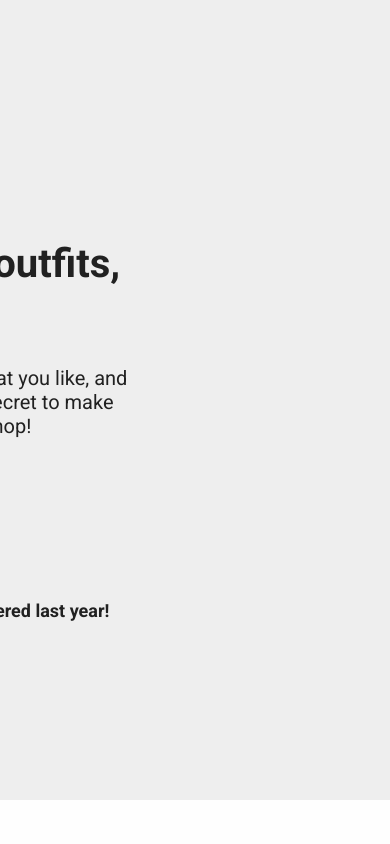
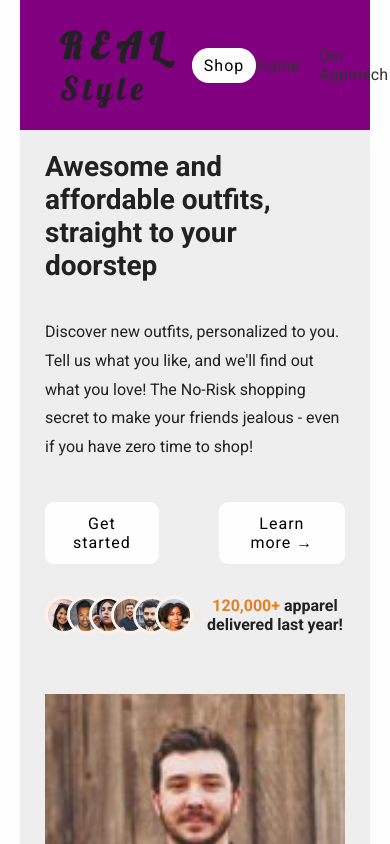
Before and after one commit to AndrewKohn/apk-ecommerce-site, a React (Create React App) app: page / in a window 390 px wide. Shown: the top 844 px of the page. Built offline with nearby package versions, Linux system fonts and the light colour scheme.

Commit message:
Added media queries

```diff
--- a/src/components/MainHeader/MainHeader.module.css
+++ b/src/components/MainHeader/MainHeader.module.css
@@ -1,9 +1,13 @@
 .hero-container {
   position: relative;
-  height: 80rem;
   width: 100%;
+  padding: 15rem 0;
   z-index: 10;
   background-color: #eee;
+  display: flex;
+  justify-content: center;
+  align-items: center;
+  gap: 20rem;
 }
 
 /* .main-header::before {
@@ -21,18 +25,18 @@
 } */
 
 .hero-text-container {
-  margin-top: 24rem;
-  margin-left: 24rem;
   width: 60rem;
 }
 
 .primary-heading {
   font-size: 4rem;
   font-weight: 700;
+  margin-bottom: 3.6rem;
 }
 .hero-text {
-  margin-top: 3.2rem;
+  margin-top: 2.4rem;
   font-size: 2rem;
+  line-height: 1.8;
 }
 
 .hero-btn-container {
@@ -47,6 +51,10 @@
   align-items: center;
   gap: 3.2rem;
   margin-top: 6rem;
+}
+
+.delivered-customers {
+  display: flex;
 }
 
 .delivered-customers img {
@@ -70,3 +78,71 @@
   color: #e67e22;
   font-weight: 700;
 }
+
+.example {
+  width: 30rem;
+  height: 30rem;
+}
+
+@media (max-width: 1250px) {
+  .hero-container {
+    width: 100rem;
+    gap: 2rem;
+  }
+}
+
+@media (max-width: 1000px) {
+  .hero-container {
+    width: 80rem;
+    flex-direction: column;
+    gap: 6rem;
+  }
+}
+
+@media (max-width: 800px) {
+  .hero-container {
+    width: 60rem;
+  }
+
+  .hero-text-container {
+    width: 45rem;
+  }
+
+  .primary-heading {
+    font-size: 2.8rem;
+  }
+
+  .hero-text {
+    font-size: 1.6rem;
+  }
+
+  .delivered-container {
+    gap: 2.4rem;
+    margin-top: 3.2rem;
+  }
+
+  .delivered-customers img {
+    width: 3.2rem;
+    height: 3.2rem;
+  }
+
+  .delivered-text {
+    font-size: 1.6rem;
+    text-align: center;
+  }
+}
+
+@media (max-width: 600px) {
+  .hero-container {
+    width: 35rem;
+  }
+
+  .hero-text-container {
+    width: 30rem;
+  }
+
+  .delivered-container {
+    gap: 1.2rem;
+    margin-top: 3.2rem;
+  }
+}
--- a/src/components/MainHeader/Navigation.module.css
+++ b/src/components/MainHeader/Navigation.module.css
@@ -7,6 +7,7 @@
   justify-content: space-between;
   align-items: center;
   z-index: 20;
+  background-color: purple;
 }
 
 .logo-container {
@@ -30,3 +31,41 @@
   text-decoration: none;
   color: #333;
 }
+
+@media (max-width: 1650px) {
+  .nav {
+    width: 120rem;
+  }
+
+  .logo-container {
+    margin-left: 4rem;
+  }
+
+  .nav-list {
+    margin-right: 4rem;
+  }
+}
+
+@media (max-width: 1250px) {
+  .nav {
+    width: 100rem;
+  }
+}
+
+@media (max-width: 1000px) {
+  .nav {
+    width: 80rem;
+  }
+}
+
+@media (max-width: 800px) {
+  .nav {
+    width: 60rem;
+  }
+}
+
+@media (max-width: 600px) {
+  .nav {
+    width: 35rem;
+  }
+}
```
